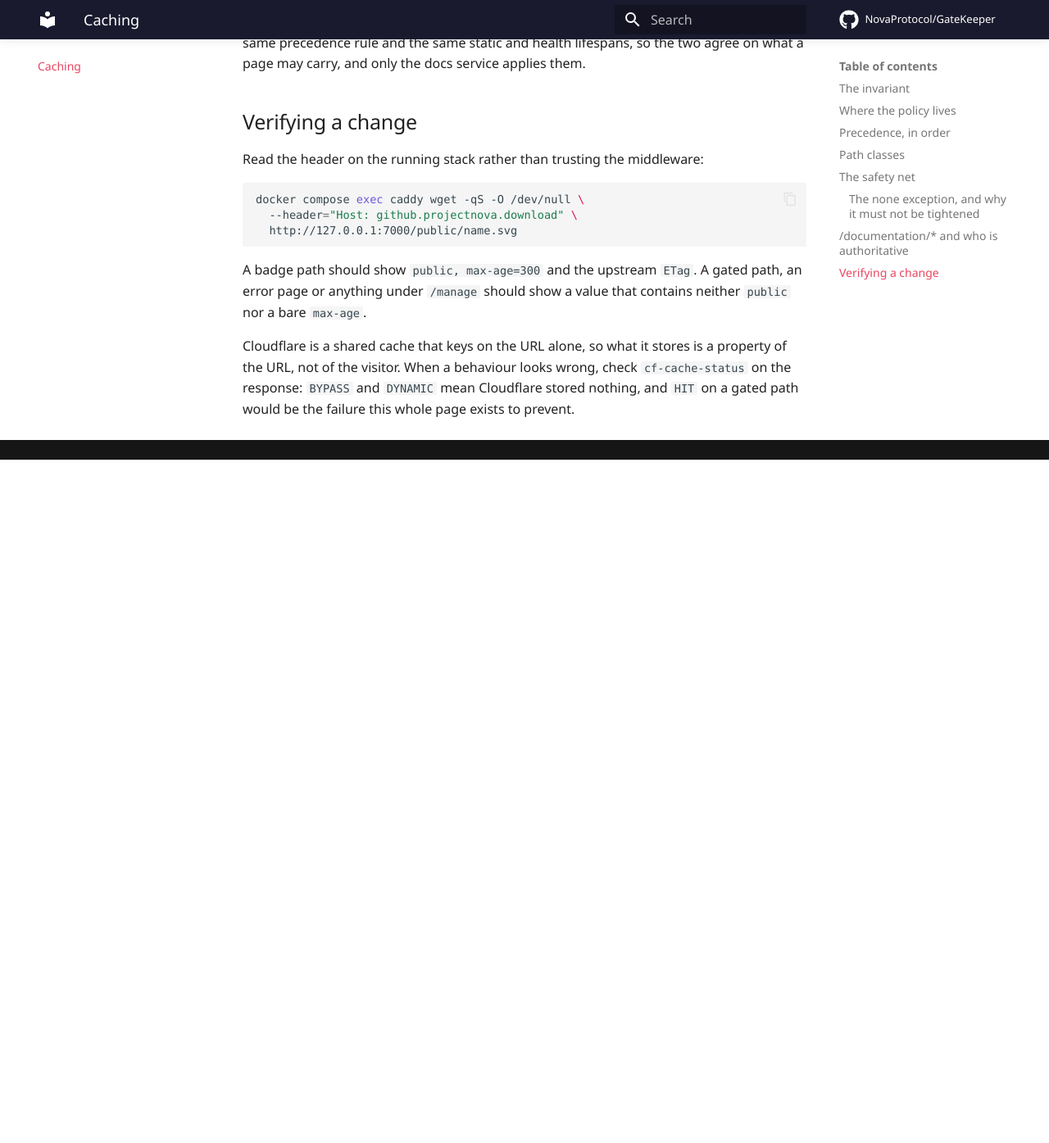
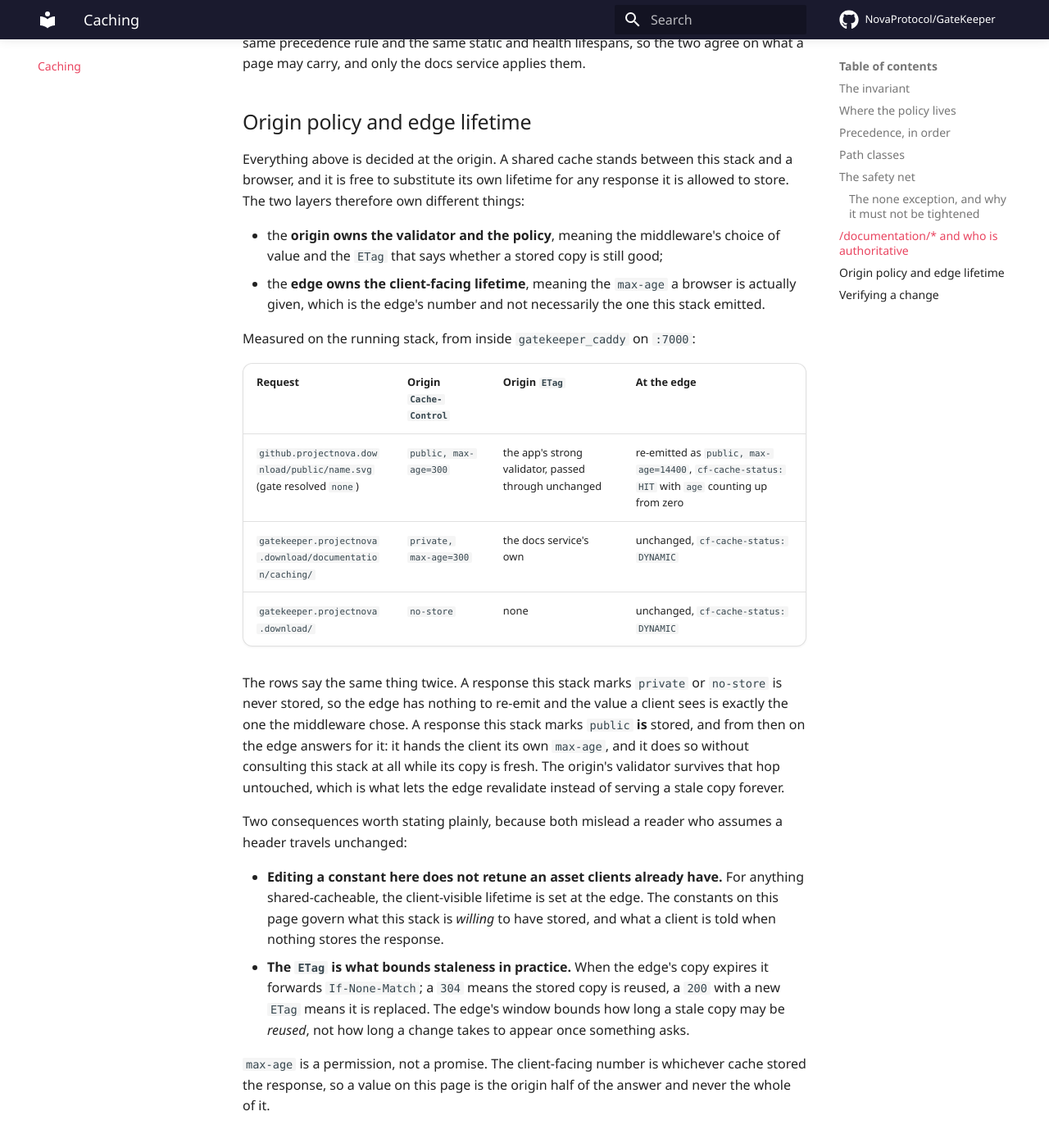
Before and after one commit to NovaProtocol/GateKeeper, an MkDocs documentation site: the page built from documentation/docs/caching.md, in a window 1280 px wide and 1400 px high, scrolled down 3428 px. Shown: the top 1395 px of the window at 82% size. Built offline with MkDocs 1.6.1 and Material for MkDocs 9.7.7, drawn with Linux system fonts in a browser that asks for light colours; some web fonts are replaced; comment, search, counter and statistics services are not loaded; before the commit the page ends 3989 px from its top, so only the background shows below that.

Commit message:
docs(cache): state the origin policy and the edge lifetime separately

```diff
--- a/documentation/docs/caching.md
+++ b/documentation/docs/caching.md
@@ -124,6 +124,51 @@ The docs service is the authority for that prefix. Its `documentation/cache.py`
 carries the same precedence rule and the same static and health lifespans, so the
 two agree on what a page may carry, and only the docs service applies them.
 
+## Origin policy and edge lifetime
+
+Everything above is decided at the origin. A shared cache stands between this
+stack and a browser, and it is free to substitute its own lifetime for any
+response it is allowed to store. The two layers therefore own different things:
+
+- the **origin owns the validator and the policy**, meaning the middleware's
+  choice of value and the `ETag` that says whether a stored copy is still good;
+- the **edge owns the client-facing lifetime**, meaning the `max-age` a browser
+  is actually given, which is the edge's number and not necessarily the one this
+  stack emitted.
+
+Measured on the running stack, from inside `gatekeeper_caddy` on `:7000`:
+
+| Request | Origin `Cache-Control` | Origin `ETag` | At the edge |
+|---------|------------------------|---------------|-------------|
+| `github.projectnova.download/public/name.svg` (gate resolved `none`) | `public, max-age=300` | the app's strong validator, passed through unchanged | re-emitted as `public, max-age=14400`, `cf-cache-status: HIT` with `age` counting up from zero |
+| `gatekeeper.projectnova.download/documentation/caching/` | `private, max-age=300` | the docs service's own | unchanged, `cf-cache-status: DYNAMIC` |
+| `gatekeeper.projectnova.download/` | `no-store` | none | unchanged, `cf-cache-status: DYNAMIC` |
+
+The rows say the same thing twice. A response this stack marks `private` or
+`no-store` is never stored, so the edge has nothing to re-emit and the value a
+client sees is exactly the one the middleware chose. A response this stack marks
+`public` **is** stored, and from then on the edge answers for it: it hands the
+client its own `max-age`, and it does so without consulting this stack at all
+while its copy is fresh. The origin's validator survives that hop untouched,
+which is what lets the edge revalidate instead of serving a stale copy forever.
+
+Two consequences worth stating plainly, because both mislead a reader who
+assumes a header travels unchanged:
+
+- **Editing a constant here does not retune an asset clients already have.** For
+  anything shared-cacheable, the client-visible lifetime is set at the edge. The
+  constants on this page govern what this stack is *willing* to have stored, and
+  what a client is told when nothing stores the response.
+- **The `ETag` is what bounds staleness in practice.** When the edge's copy
+  expires it forwards `If-None-Match`; a `304` means the stored copy is reused,
+  a `200` with a new `ETag` means it is replaced. The edge's window bounds how
+  long a stale copy may be *reused*, not how long a change takes to appear once
+  something asks.
+
+`max-age` is a permission, not a promise. The client-facing number is whichever
+cache stored the response, so a value on this page is the origin half of the
+answer and never the whole of it.
+
 ## Verifying a change
 
 Read the header on the running stack rather than trusting the middleware:
```
